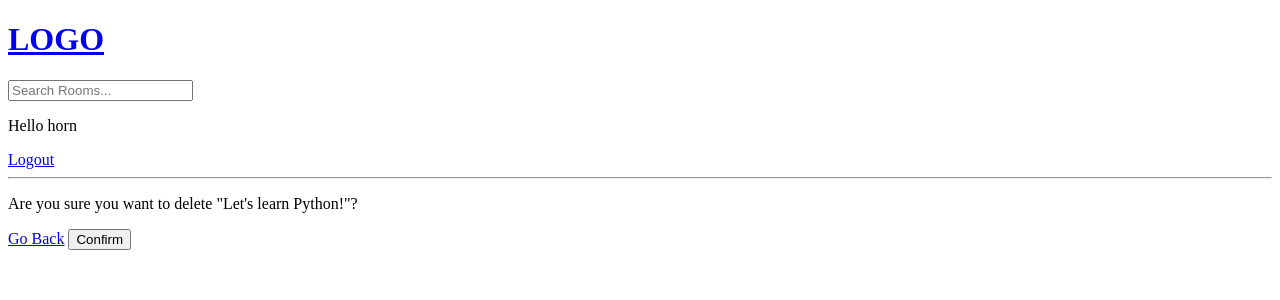
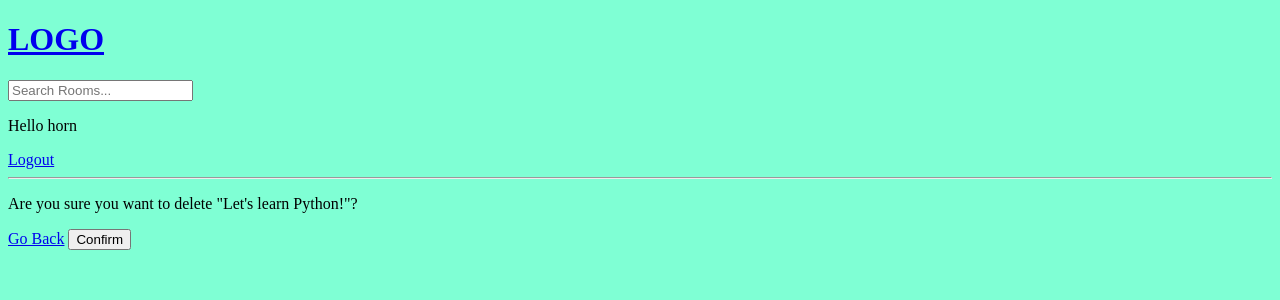
Before and after one commit to devmgod/Django-Harden, a Django app: page /delete-room/1 in a window 1280 px wide. Shown: the top 300 px of the page. Run offline with Django 4.2, Linux system fonts and the light colour scheme; a user stored in the database is signed in; data comes from the database, SQL or seed files in the repository.

Commit message:
background change

```diff
--- /dev/null
+++ b/static/styles/main.css
@@ -0,0 +1,3 @@
+body {
+    background-color: aquamarine;
+}
--- a/studybud/settings.py
+++ b/studybud/settings.py
@@ -119,6 +119,12 @@ USE_TZ = True
 
 STATIC_URL = 'static/'
 
+STATICFILES_DIRS = [
+    BASE_DIR / 'static'
+]
+
+# STATIC_ROOT =
+
 # Default primary key field type
 # https://docs.djangoproject.com/en/4.1/ref/settings/#default-auto-field
 
--- a/templates/main.html
+++ b/templates/main.html
@@ -1,13 +1,12 @@
 <!DOCTYPE html>
+{% load static %}
 <html>
   <head>
     <meta charset="utf-8" />
     <meta http-equiv="X-UA-Compatible" content="IE=edge" />
     <title>StudyBud</title>
     <meta name="viewport" content="width=device-width, initial-scale=1" />
-    {% comment %}
-    <link rel="stylesheet" type="text/css" media="screen" href="main.css" />
-    {% endcomment %}
+    <link rel="stylesheet" type="text/css" media="screen" href="{% static 'styles/main.css' %}" />
   </head>
   <body>
     {% include 'navbar.html' %} {% if messages %}
```
